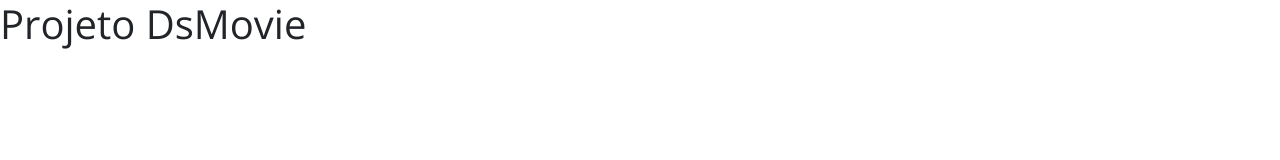
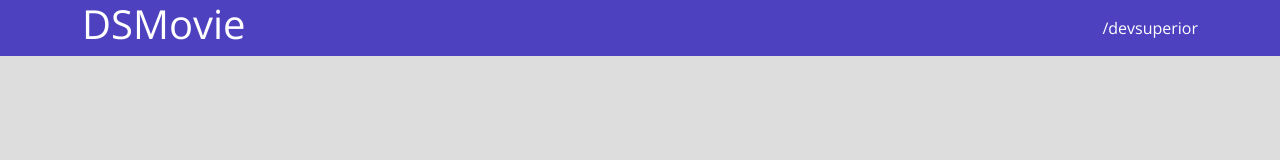
Before and after one commit to 1van14/dsMovie, a plain HTML site: page index.html in a window 1280 px wide. Drawn offline with nearby package versions, Linux system fonts and the light colour scheme.

Commit message:
Barra superior parte 1

```diff
--- a/CSS/styles.css
+++ b/CSS/styles.css
@@ -1,5 +1,25 @@
 
 @import url('https://fonts.googleapis.com/css2?family=Open+Sans:wght@300;400;700&display=swap');
 *{
+    box-sizing: border-box;
     font-family: 'Open Sans', sans-serif;
 }
+
+html, body{
+    background-color: #ddd;
+}
+
+nav{
+    display: flex;
+    align-items: center;
+    justify-content: space-between;
+}
+
+header{
+    background-color: #4D41C0;
+    color: #FFFFFF;
+}
+a, a:hover{
+    text-decoration: none;
+    color: unset;
+}
--- a/index.html
+++ b/index.html
@@ -11,6 +11,11 @@
     <link rel="stylesheet" href="CSS/styles.css">
 </head>
 <body>
-    <h1>Projeto DsMovie</h1>
+    <header>
+        <nav class="container">
+            <h1>DSMovie</h1>
+            <a href="http://github.com/devsuperior">/devsuperior</a>
+        </nav>
+    </header>
 </body>
 </html>
```
